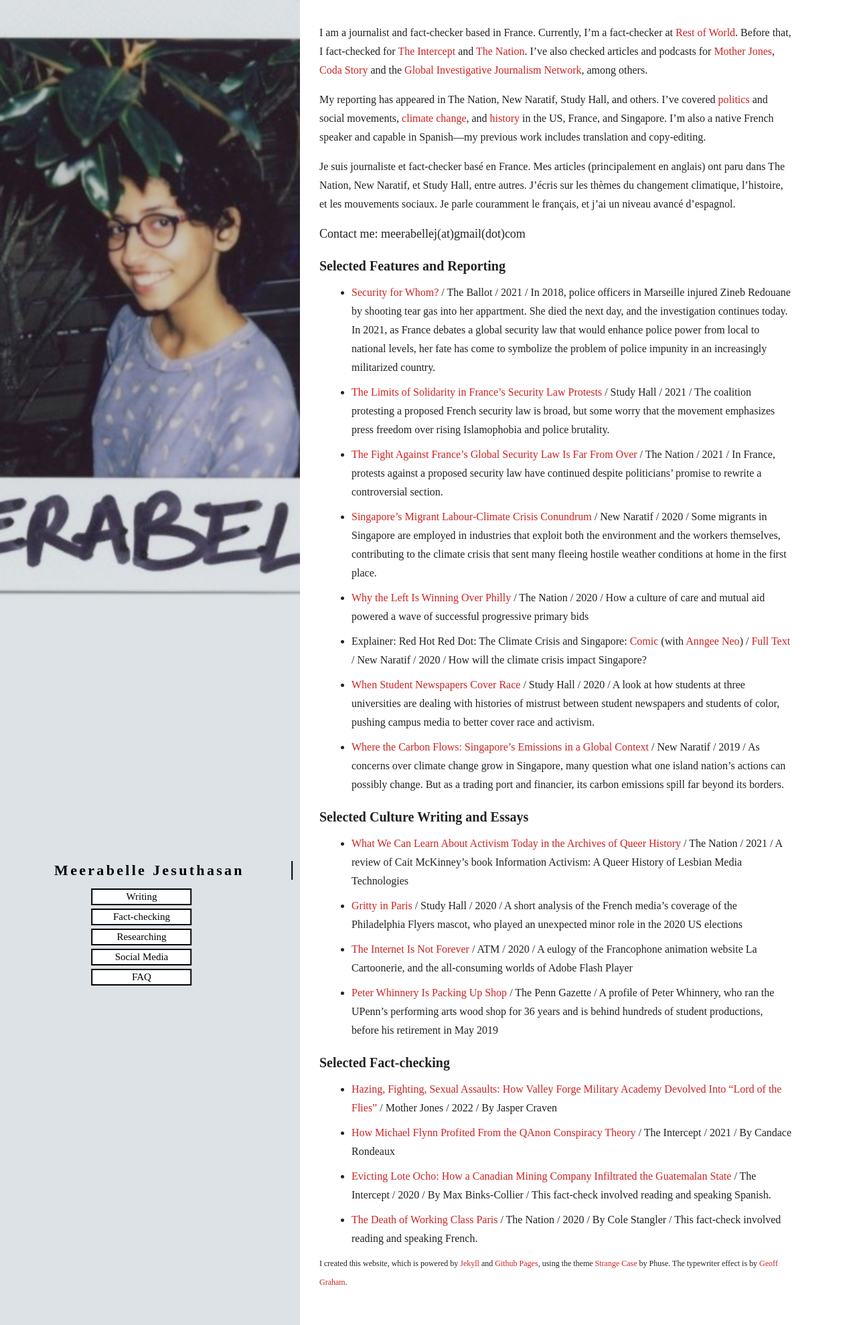
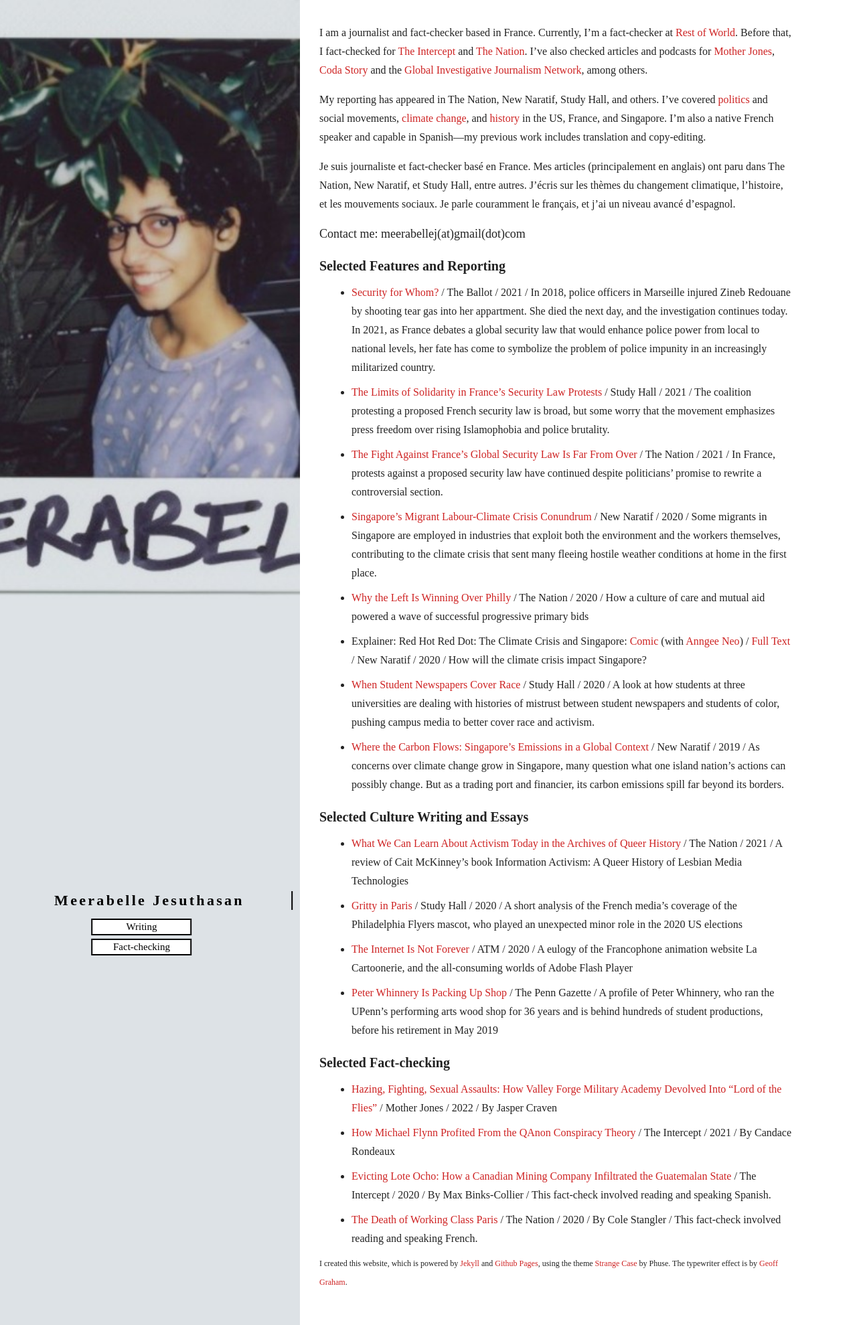
Before and after one commit to meerabellejesuthasan/meerabellejesuthasan.github.io, a Jekyll site: the page built from index.md, in a window 1280 px wide. Shown: the whole page at 67% size. Built offline with Jekyll 4.4.1, drawn with Linux system fonts in a browser that asks for light colours; nearby versions of some CDN libraries; some web fonts are replaced; Markdown is read by kramdown in place of the engine named in the settings.

Commit message:
Update default.html

```diff
--- a/_layouts/default.html
+++ b/_layouts/default.html
@@ -34,18 +34,6 @@
             <br>
             <a href="{{site.baseurl}}/#fact-checking">
             <button class="nav-button">Fact-checking </button></a>
-            <br>
-            <a href="{{site.baseurl}}/#researching">
-            <button class="nav-button">Researching
-            </button></a>
-            <br>
-            <a href="{{site.baseurl}}/#social-media">
-            <button class="nav-button">Social Media
-            </button></a>
-            <br>
-            <a href="{{site.baseurl}}/#faq">
-            <button class="nav-button">FAQ
-            </button></a>
           </li>
         </div>
         </center>
```
